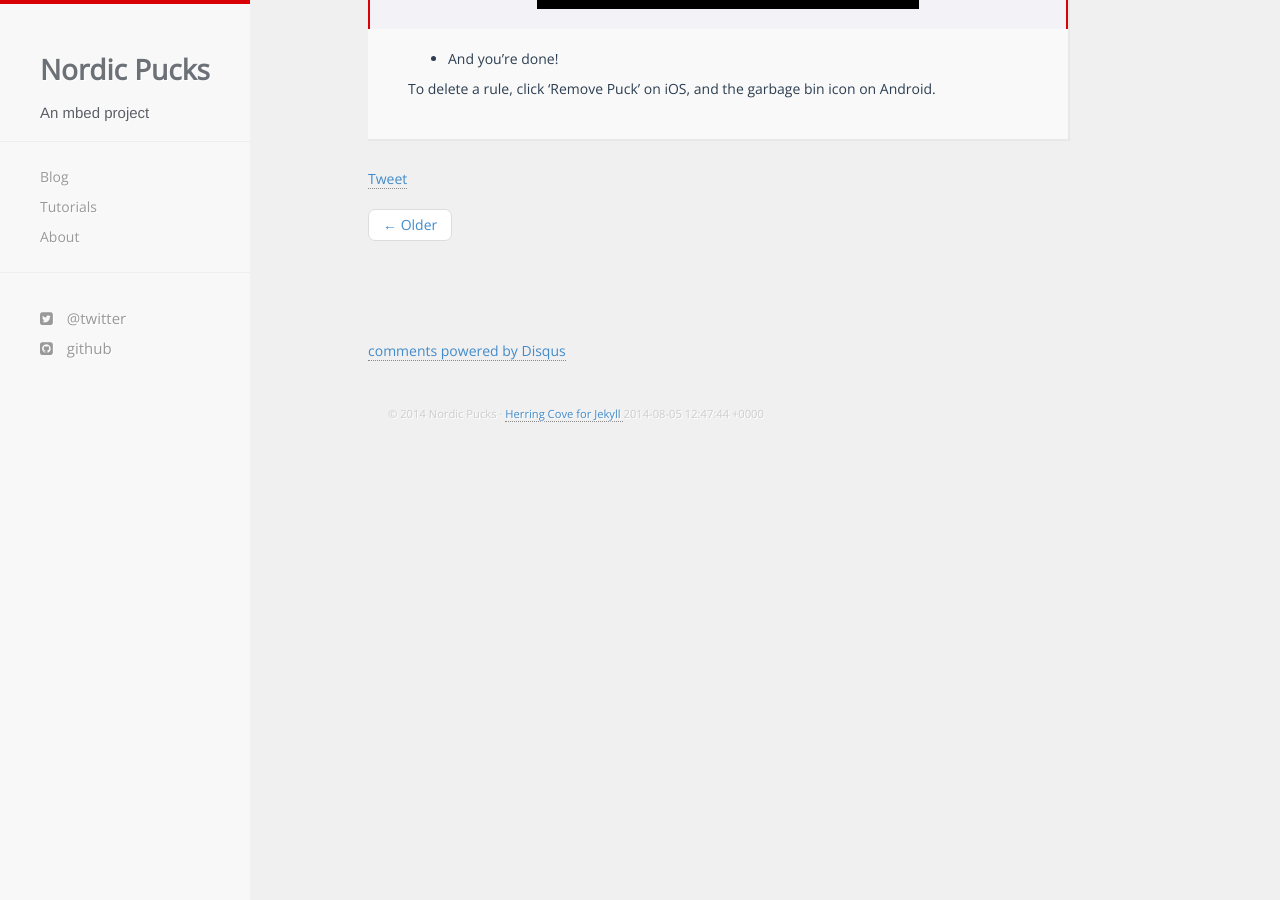
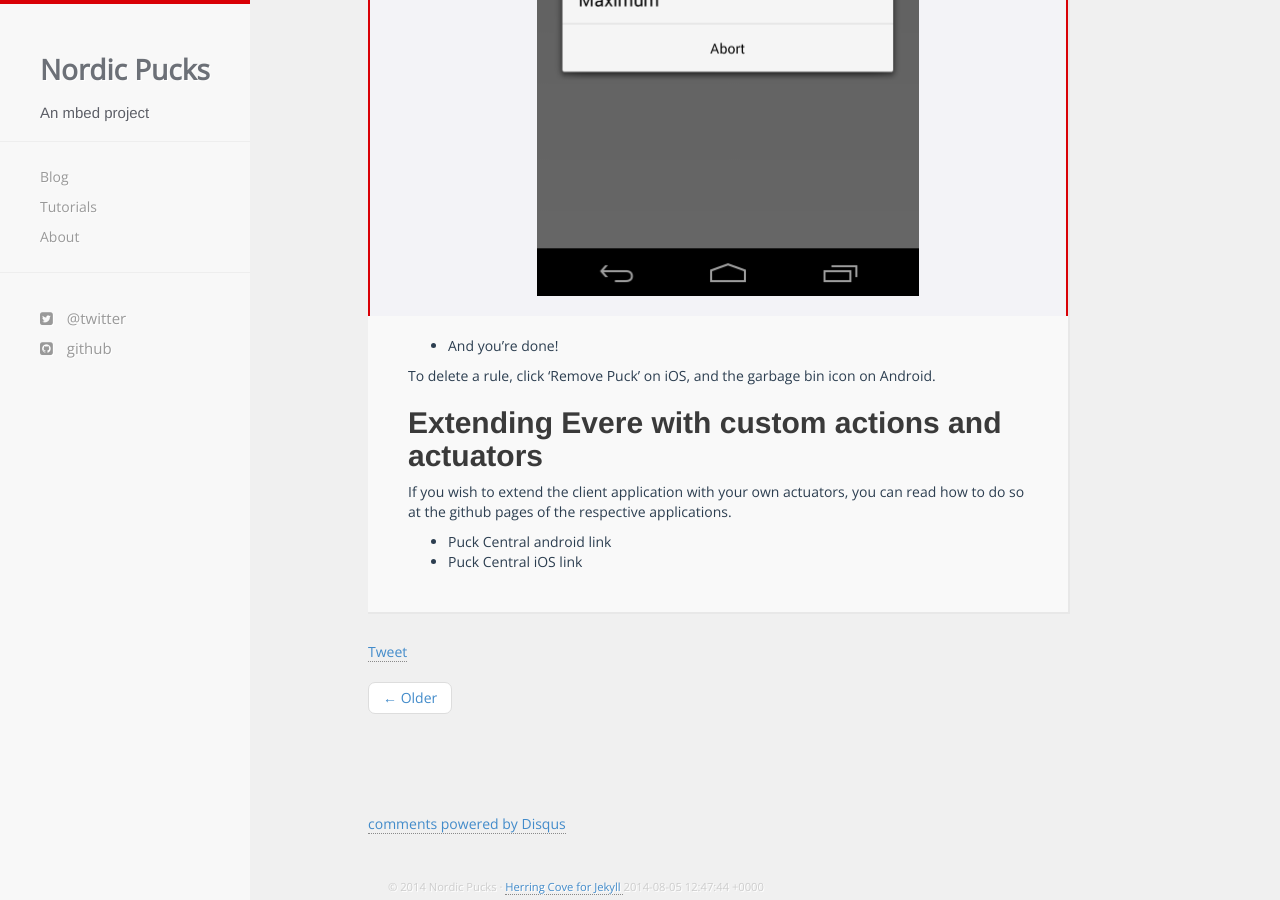
Before and after one commit to NordicPlayground/puck, a Jekyll site: the page built from _tutorials/smartphone-apps.md, in a window 1280 px wide and 900 px high, scrolled down 9865 px. Built offline with Jekyll 4.4.1, drawn with Linux system fonts in a browser that asks for light colours; nearby versions of some CDN libraries; comment, search, counter and statistics services are not loaded; before the commit the page ends 10292 px from its top, so only the background shows below that; some of the changed text lies outside the part shown.

Commit message:
Iterate smartphone apps page.

```diff
--- a/_tutorials/smartphone-apps.md
+++ b/_tutorials/smartphone-apps.md
@@ -63,9 +63,9 @@
 
 You can also create your own actuators. Read more about this in the [ Application Architecture ] tutorial.
 
-## Adding rules
+## Creating and deleting rules
 
-Adding a rule is pretty simple:
+Creating a rule is pretty simple:
 
 - Click the 'add' icon in the action bar
 - Select which Puck to add a rule for
@@ -90,4 +90,13 @@
 
 - And you're done!
 
+
 To delete a rule, click 'Remove Puck' on iOS, and the garbage bin icon on Android.
+
+
+## Extending Evere with custom actions and actuators
+
+If you wish to extend the client application with your own actuators, you can read how to do so at the github pages of the respective applications.
+
+- Puck Central android link
+- Puck Central iOS link
```
Also changed, not shown: images/smartphone-apps/whiteboard_2.jpg (renamed from images/whiteboard_2.jpg).
